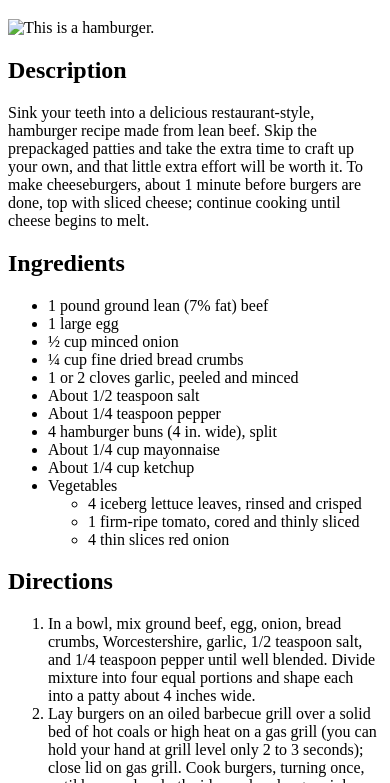
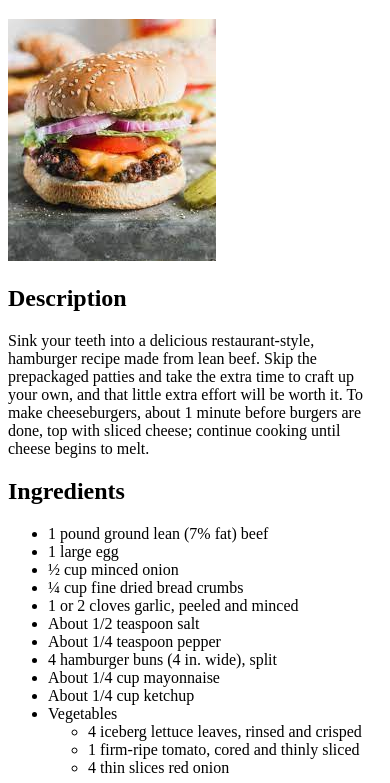
Before and after one commit to billchr/odin-recipes, a plain HTML site: page recipes/hamburger.html in a window 390 px wide. Shown: the part 61-844 px from the top of the page. Drawn offline with Linux system fonts and the light colour scheme.

Commit message:
Fix href of hamburger image
I moved the hamburger image to a different directory.
Fix the link of the image in hamburger.html

```diff
--- a/recipes/hamburger.html
+++ b/recipes/hamburger.html
@@ -12,7 +12,7 @@
     <body>
 
         <h1>HAMBURGER</h1>
-        <img src="./download.jpeg" alt="This is a hamburger.">
+        <img src="../images/hamburger.jpeg" alt="This is a hamburger.">
 
         <h2>Description</h2>
         <p>
```
